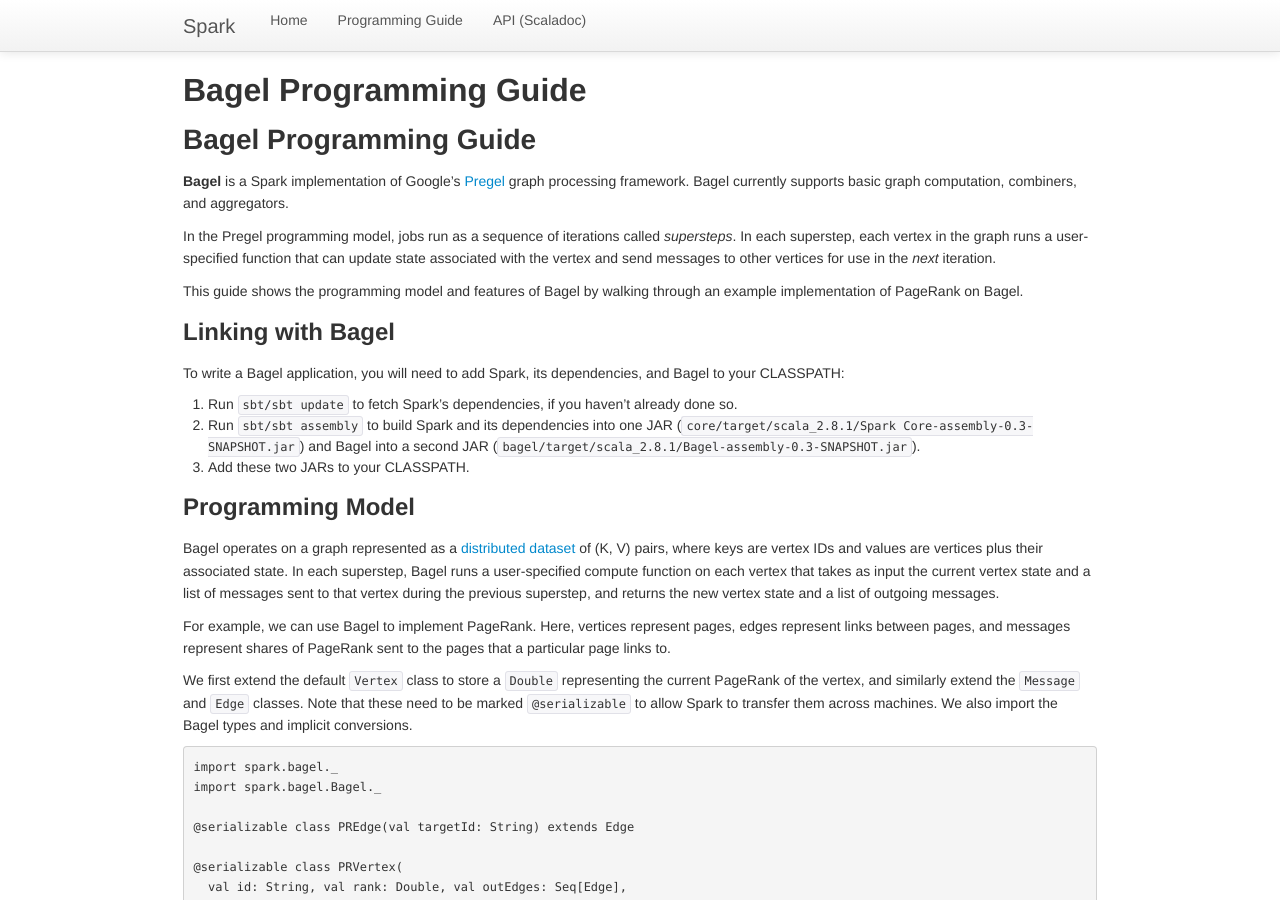
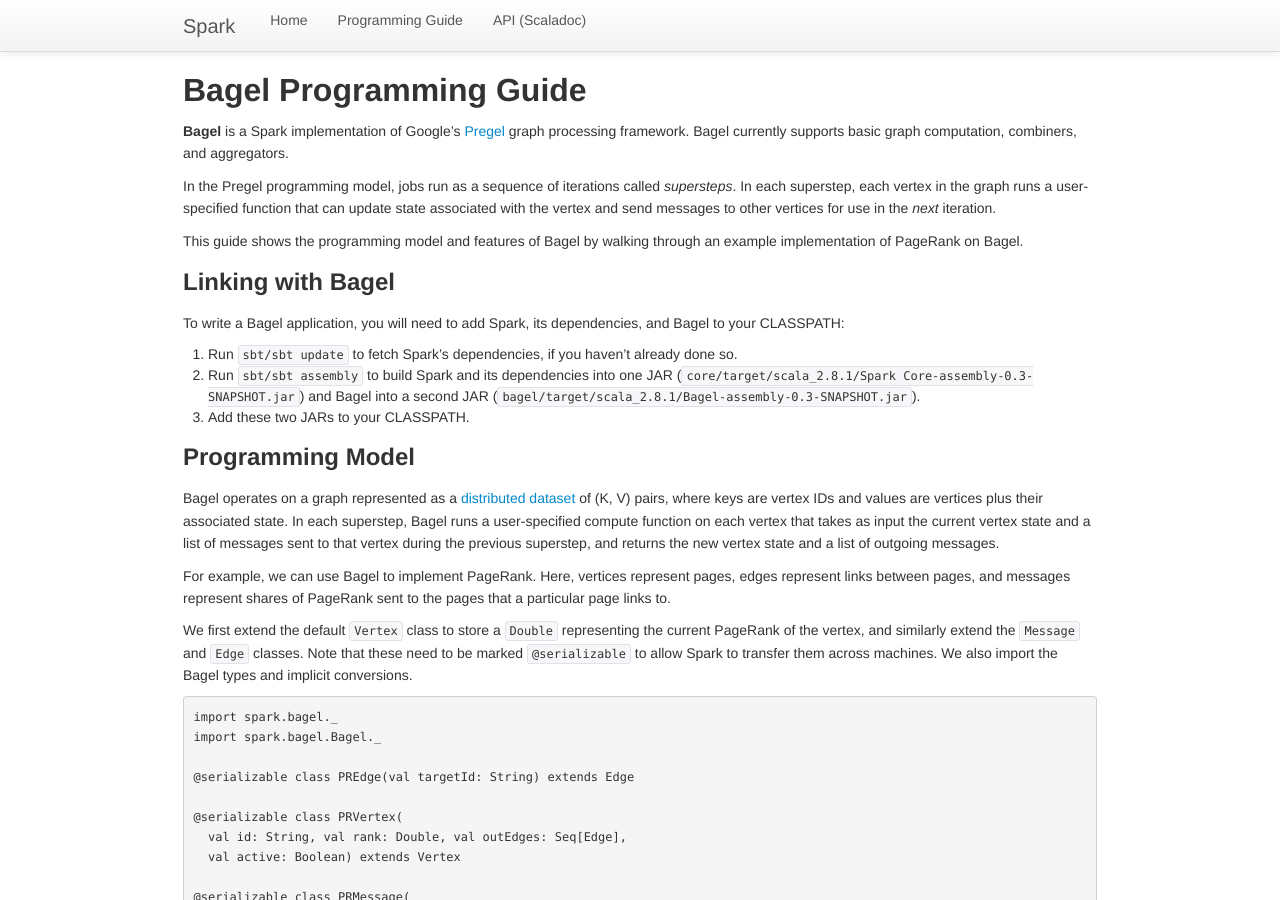
Before and after one commit to jaricftw/spark, a Jekyll site: the page built from docs/bagel-programming-guide.md, in a window 1280 px wide and 900 px high. Built offline with Jekyll 4.4.1, drawn with Linux system fonts in a browser that asks for light colours; nearby versions of some CDN libraries.

Commit message:
Remove title from content in Bagel

```diff
--- a/docs/bagel-programming-guide.md
+++ b/docs/bagel-programming-guide.md
@@ -2,7 +2,6 @@
 layout: global
 title: Bagel Programming Guide
 ---
-# Bagel Programming Guide
 
 **Bagel** is a Spark implementation of Google's [Pregel](http://portal.acm.org/citation.cfm?id=1807184) graph processing framework. Bagel currently supports basic graph computation, combiners, and aggregators.
 
```
